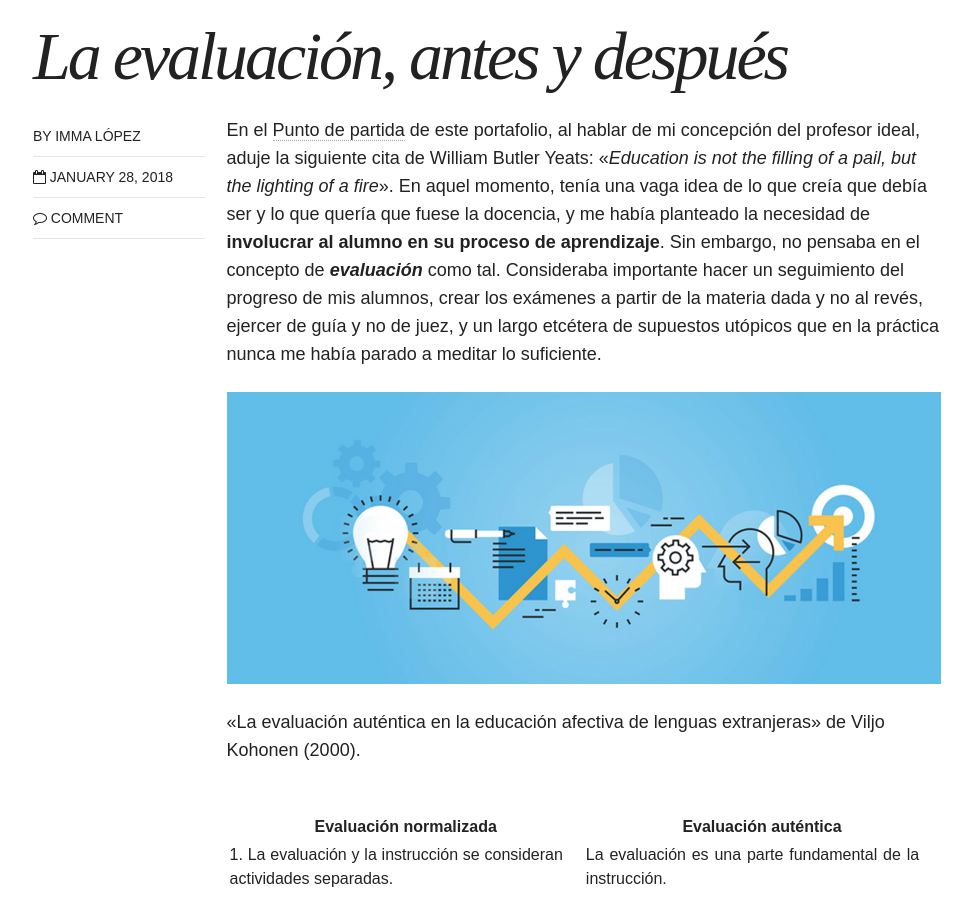
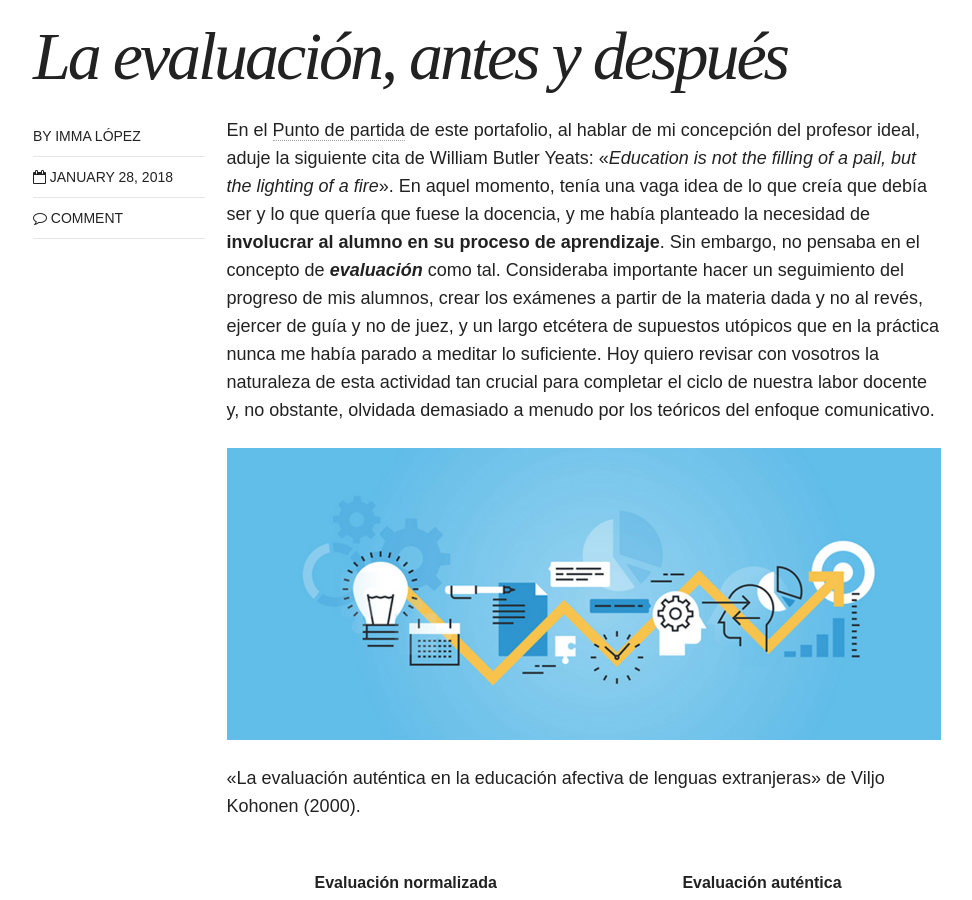
Before and after one commit to immalopez/immalopez.github.io, a Jekyll site: the page built from _posts/blog/2018-01-28-evaluacion-antes-y-despues.md, in a window 1280 px wide and 900 px high, scrolled down 456 px. Shown: the whole window, without its empty margins (153-1125 px from the left). Built offline with Jekyll 4.4.1, drawn with Linux system fonts in a browser that asks for light colours; nearby versions of some CDN libraries; comment, search, counter and statistics services are not loaded.

Commit message:
Update 2018-01-28-evaluacion-antes-y-despues.md

```diff
--- a/_posts/blog/2018-01-28-evaluacion-antes-y-despues.md
+++ b/_posts/blog/2018-01-28-evaluacion-antes-y-despues.md
@@ -11,7 +11,8 @@
 # modified: 2016-06-01T14:19:19-04:00
 ---
 
-En el [Punto de partida](https://immalopez.github.io/blog/punto-de-partida/) de este portafolio, al hablar de mi concepción del profesor ideal, aduje la siguiente cita de William Butler Yeats: «_Education is not the filling of a pail, but the lighting of a fire_». En aquel momento, tenía una vaga idea de lo que creía que debía ser y lo que quería que fuese la docencia, y me había planteado la necesidad de **involucrar al alumno en su proceso de aprendizaje**. Sin embargo, no pensaba en el concepto de **_evaluación_** como tal. Consideraba importante hacer un seguimiento del progreso de mis alumnos, crear los exámenes a partir de la materia dada y no al revés, ejercer de guía y no de juez, y un largo etcétera de supuestos utópicos que en la práctica nunca me había parado a meditar lo suficiente.
+En el [Punto de partida](https://immalopez.github.io/blog/punto-de-partida/) de este portafolio, al hablar de mi concepción del profesor ideal, aduje la siguiente cita de William Butler Yeats: «_Education is not the filling of a pail, but the lighting of a fire_». En aquel momento, tenía una vaga idea de lo que creía que debía ser y lo que quería que fuese la docencia, y me había planteado la necesidad de **involucrar al alumno en su proceso de aprendizaje**. Sin embargo, no pensaba en el concepto de **_evaluación_** como tal. Consideraba importante hacer un seguimiento del progreso de mis alumnos, crear los exámenes a partir de la materia dada y no al revés, ejercer de guía y no de juez, y un largo etcétera de supuestos utópicos que en la práctica nunca me había parado a meditar lo suficiente. Hoy quiero revisar con vosotros la naturaleza de esta actividad tan crucial para completar el ciclo de nuestra labor docente y, no obstante, olvidada demasiado a menudo por los teóricos del enfoque comunicativo.
+
 
 
 ![Evaluación](/images/slider1.png)
```
